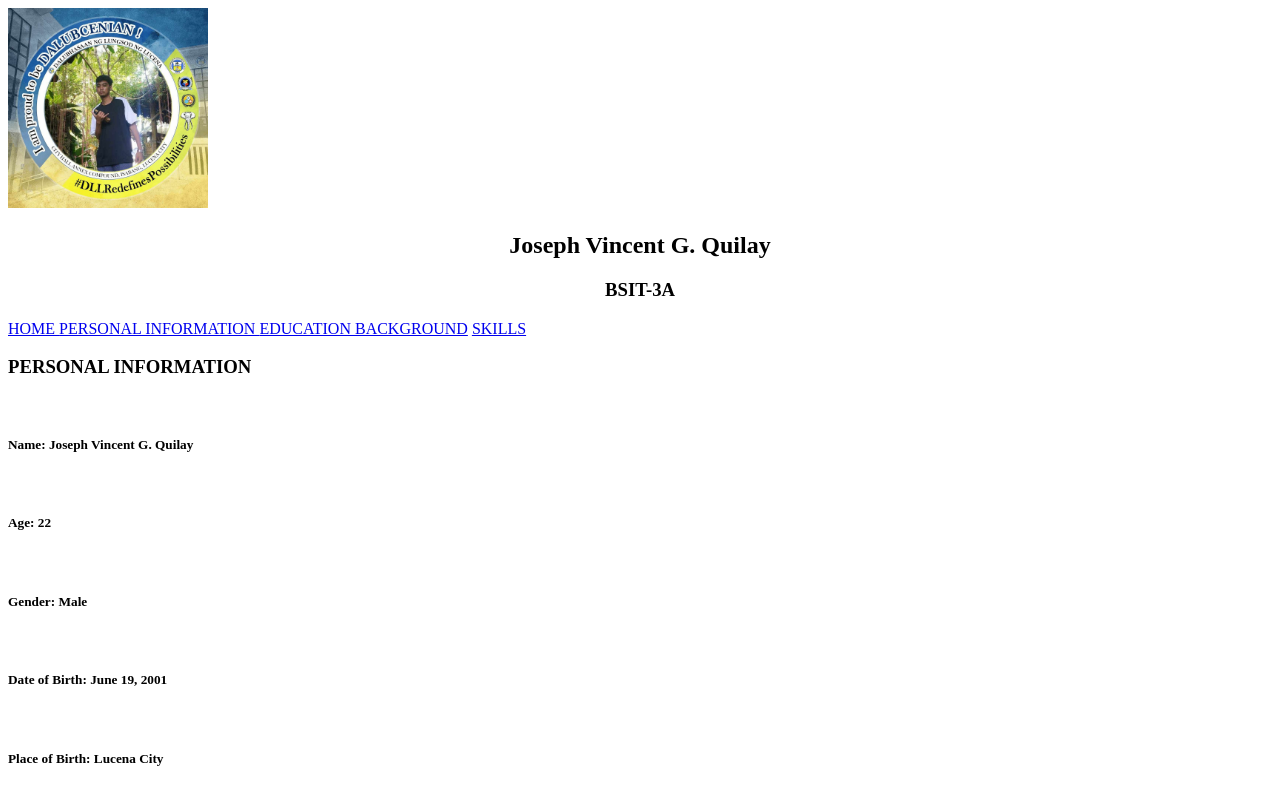
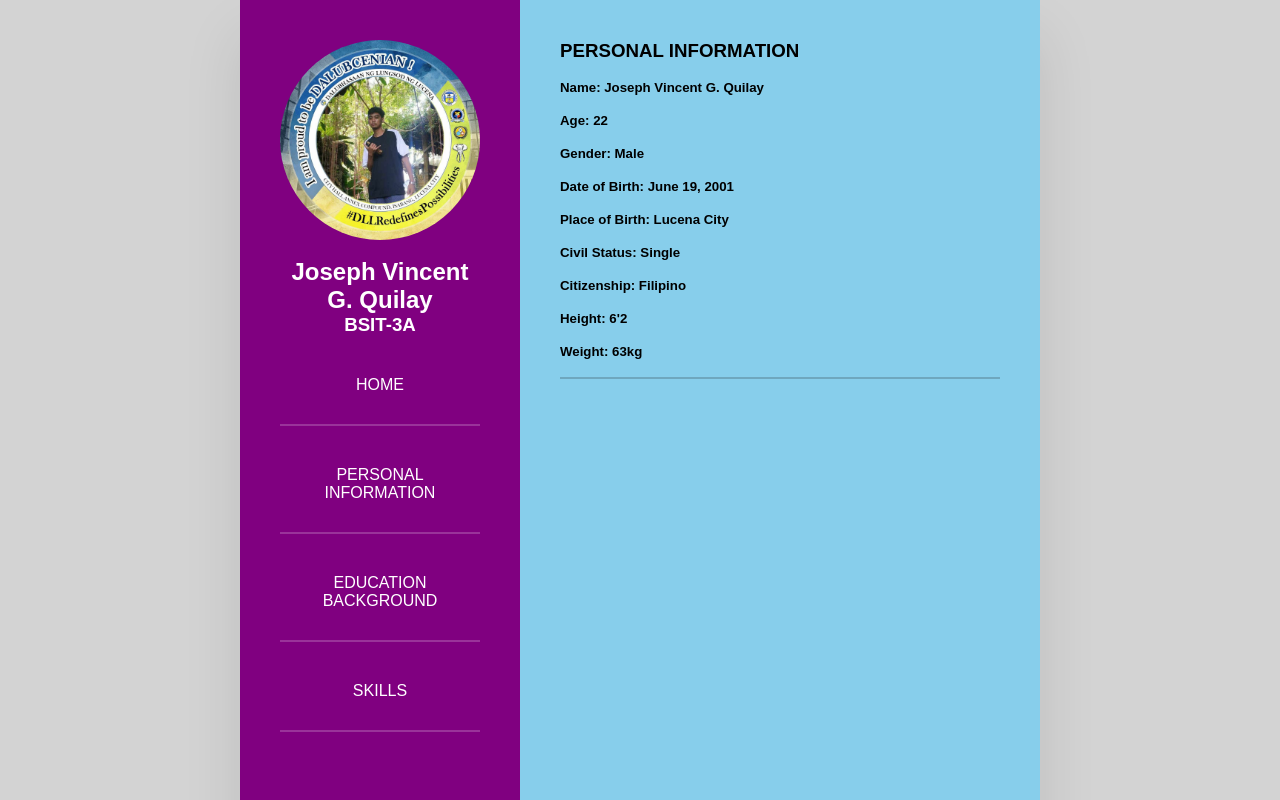
Before and after one commit to joseph0619/online-resume, a plain HTML site: page personal.html in a window 1280 px wide. Shown: the top 800 px of the page. Drawn offline with Linux system fonts and the light colour scheme.

Commit message:
Update personal.html

```diff
--- a/personal.html
+++ b/personal.html
@@ -5,7 +5,7 @@
         <meta http-equiv="X-UA-Compatible" content="IE=edge">
         <meta name="viewport" content="width=device-width, initial-scale=1.0">
         <title>Education</title>
-        <link rel="stylesheet" href="mycss.css">
+        <link rel="stylesheet" href="styles.css">
     </head>
 
     <body>
```
